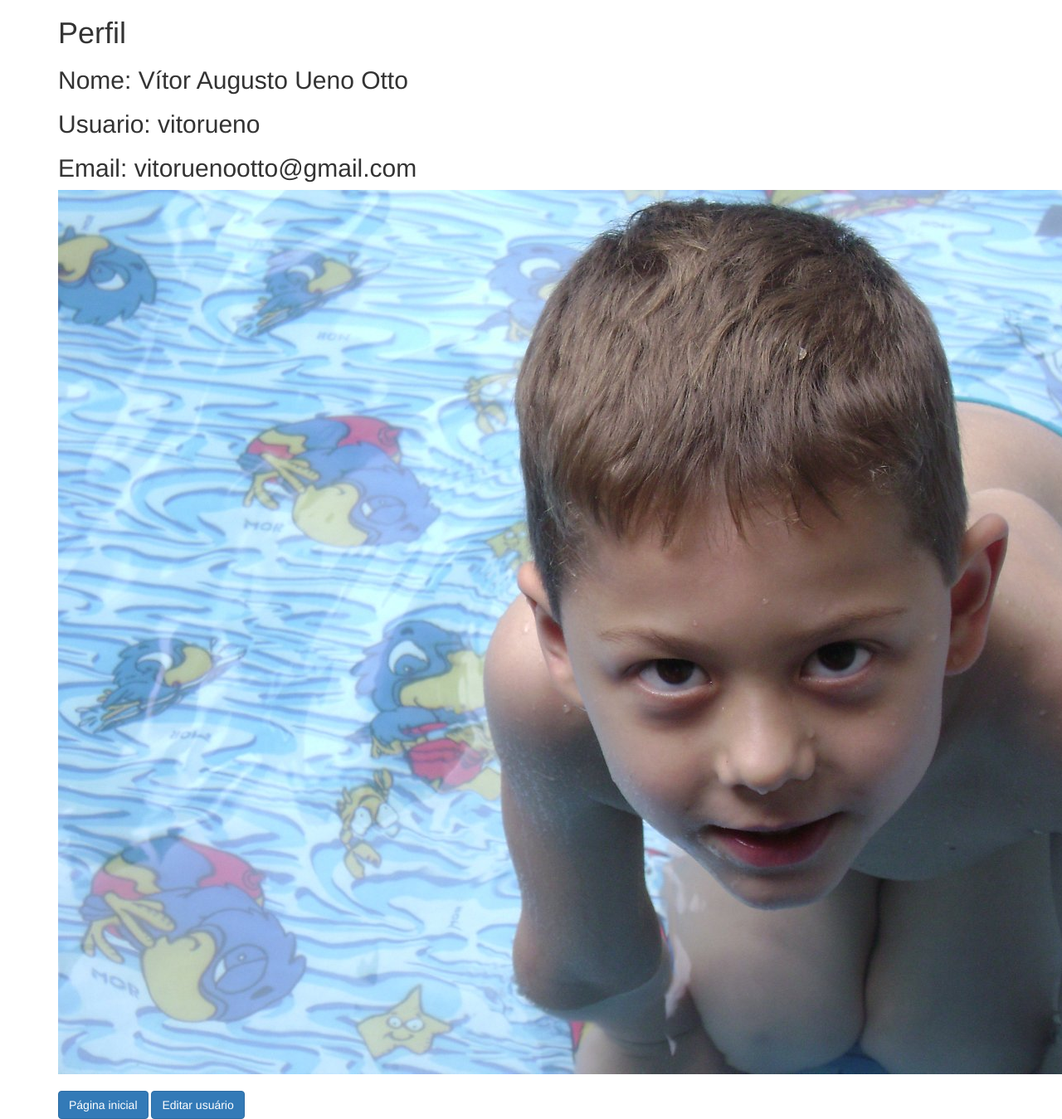
After one commit to vitorueno/get-weather, a Flask app: page /perfil in a window 1280 px wide; the page is wider, and only the part inside the window is pictured. The commit adds this page. Shown: that part at 83% size. Run offline with Flask 2, Linux system fonts and the light colour scheme; a user stored in the database is signed in; some libraries are stand-ins or nearby versions.

Commit message:
adicionado editar usuário

```diff
--- a/app/forms.py
+++ b/app/forms.py
@@ -22,15 +22,23 @@ ERROS = {
 
 class CadastroUsuarioForm(FlaskForm):
     nome_completo = StringField("nome completo", validators=[InputRequired(message=ERROS['requerido'])])
+
     nome_usuario = StringField("nome de usuário", validators=[Length(min=1,max=20,message=ERROS['quant_caracter_usuario']),
         InputRequired(message=ERROS['requerido'])])
+
     senha = PasswordField("Senha", validators=[InputRequired(message=ERROS['requerido']),Length(min=3,max=32,message=ERROS['tamanho_senha'])])
+
     confirmacao_senha = PasswordField("Digite a Senha novamente", validators=[InputRequired(message=ERROS['requerido']),
         Length(min=3,max=32,message=ERROS['tamanho_senha']), EqualTo('senha',message=ERROS['senhas_iguais'])])
+
     email = StringField("email", validators=[Email(message=ERROS['email']),Length(min=10,max=256,message=ERROS['tamanho_email']),
         InputRequired(message=ERROS['requerido']) ])
-    imagem = FileField('Foto de Perfil', validators=[FileRequired(message=['file_required']),FileAllowed(['jpg', 'png'],message=ERROS['arquivo_foto']) ])
+
+    imagem = FileField('Foto de Perfil', validators=[FileRequired(message=['file_required']),
+        FileAllowed(['jpg', 'png'],message=ERROS['arquivo_foto']) ])
+
     cpf = StringField("cpf", validators=[InputRequired(message=ERROS['requerido']),Length(min=11,max=14,message=ERROS['tamanho_cpf'])])
+
     enviar = SubmitField("enviar")
 
 class LoginUsuarioForm(FlaskForm):
@@ -57,3 +65,21 @@ class AvaliacaoSiteForm(FlaskForm):
         NumberRange(min=0,max=10,message=ERROS['range_numeros'])])
     comentario = TextAreaField("Comentário sobre o site")
     avaliar = SubmitField("avaliar site")
+
+class EdicaoUsuarioForm(FlaskForm):
+    nome_completo = StringField("nome completo", validators=[InputRequired(message=ERROS['requerido'])])
+
+    nome_usuario = StringField("nome de usuário", validators=[Length(min=1,max=20,message=ERROS['quant_caracter_usuario']),
+        InputRequired(message=ERROS['requerido'])])
+
+    '''senha = PasswordField("Senha", validators=[InputRequired(message=ERROS['requerido']),Length(min=3,max=32,message=ERROS['tamanho_senha'])])
+
+    confirmacao_senha = PasswordField("Digite a Senha novamente", validators=[InputRequired(message=ERROS['requerido']),
+        Length(min=3,max=32,message=ERROS['tamanho_senha']), EqualTo('senha',message=ERROS['senhas_iguais'])])'''
+
+    email = StringField("email", validators=[Email(message=ERROS['email']),Length(min=10,max=256,message=ERROS['tamanho_email']),
+        InputRequired(message=ERROS['requerido']) ],)
+
+    imagem = FileField('Foto de Perfil', validators=[FileAllowed(['jpg', 'png'],message=ERROS['arquivo_foto']) ])
+
+    editar = SubmitField("Editar Perfil")
--- a/app/routes.py
+++ b/app/routes.py
@@ -11,7 +11,7 @@ from flask_login import current_user, login_user, login_required, logout_user
 from werkzeug import secure_filename
 from app.models import UsuarioModel, CidadeModel, AvaliacaoSiteModel
 from app.forms import (CadastroUsuarioForm,LoginUsuarioForm,CadastroCidadeForm,
-    EdicaoCidadeForm, AvaliacaoSiteForm)
+    EdicaoCidadeForm, AvaliacaoSiteForm,EdicaoUsuarioForm)
 
 
 
@@ -62,6 +62,39 @@ def cadastrar_usuario():
 
     return render_template('cadastro_user.html',form=form_cad_user)
 
+@app.route('/editar_usuario',methods=['get','post'])
+@login_required
+def editar_usuario():
+    form_edit_user = EdicaoUsuarioForm()
+
+    #simplificando nomes
+    usuario = form_edit_user.nome_usuario
+    nome = form_edit_user.nome_completo
+    email = form_edit_user.email
+    imagem = form_edit_user.imagem
+
+    email.render_kw = {"value":current_user.email}
+    nome.render_kw = {"value":current_user.nome_completo}
+    usuario.render_kw = {"value":current_user.nome_usuario}
+
+    if form_edit_user.validate_on_submit():
+        if imagem.data.filename != "":
+            nome_arquivo = secure_filename(imagem.data.filename)
+            arquivo_atual = os.path.split(current_user.caminho_foto)[1]
+            os.remove(os.path.join(app.config['UPLOAD_FOLDER'],arquivo_atual))
+            imagem.data.save(os.path.join(app.config['UPLOAD_FOLDER'],nome_arquivo))
+            current_user.caminho_foto = "img/" + nome_arquivo
+        current_user.nome_completo = nome.data
+        current_user.usuario = usuario.data
+        current_user.email = email.data
+
+        db.session.merge(current_user)
+        db.session.commit()
+
+        return redirect('/home')
+
+    return render_template('editar_usuario.html',form=form_edit_user)
+
 @app.route('/logar_usuario',methods=['get','post'])
 def logar_usuario():
     erro_de_login = None
@@ -98,10 +131,14 @@ def cadastrar_cidade():
                 break
 
         cidade_valida = verificar_cidade(form_cad_city.nome_cidade.data)
+
         if cidade_valida is not None:
             nova_cidade =  CidadeModel(str(id_gerado),form_cad_city.nome_cidade.data,
                 current_user.cpf_usuario,form_cad_city.favorita.data,form_cad_city.notificacao.data,
                 form_cad_city.descricao_cidade.data)
+
+            current_user.lista_cidades.append(nova_cidade)
+            db.session.merge(current_user)
             db.session.add(nova_cidade)
             db.session.commit()
             return redirect('/home')
@@ -114,7 +151,7 @@ def cadastrar_cidade():
 @app.route('/lista_cidades',methods=['get','post'])
 @login_required
 def listar_cidades():
-    cidades = CidadeModel.query.filter_by(cpf_usuario=current_user.cpf_usuario).all()
+    cidades = current_user.lista_cidades
     return render_template('lista_city.html',cidades=cidades)
 
 @app.route('/deletar_cidade/<string:id>',methods=['get','post'])
@@ -132,9 +169,19 @@ def editar_cidade(id):
     cidade = CidadeModel.query.get_or_404(id)
     form_edicao_city = EdicaoCidadeForm()
     if form_edicao_city.validate_on_submit():
-        cidade.descricao = form_edicao_city.descricao_cidade.data
-        cidade.favorito = form_edicao_city.favorita.data
-        cidade.notificavel = form_edicao_city.notificacao.data
+
+        #condições
+        descr_diferente = form_edicao_city.descricao_cidade.data != cidade.descricao
+        fav_diferente = form_edicao_city.favorita != cidade.favorito
+        notific_diferente = form_edicao_city.notificacao.data != cidade.notificavel
+        if cidade.descricao is not None and descr_diferente:
+            cidade.descricao = form_edicao_city.descricao_cidade.data
+        if cidade.favorito is not None and fav_diferente:
+            cidade.favorito = form_edicao_city.favorita.data
+        if cidade.notificavel is not None and notific_diferente:
+            cidade.notificavel = form_edicao_city.notificacao.data
+
+        db.session.merge(cidade)
         db.session.commit()
         return redirect('/lista_cidades')
     return render_template('editar_city.html',form=form_edicao_city,cidade=cidade)
@@ -188,6 +235,15 @@ def mostrar_avaliacao_site():
 @login_manager.user_loader
 def load_user(cpf_usuario):
     return UsuarioModel.query.filter_by(cpf_usuario=cpf_usuario).first()
+
+
+@app.route('/perfil',methods=['get','post'])
+@login_required
+def carregar_perfil():
+    return render_template('perfil.html',foto=current_user.caminho_foto)
+
+
+
 
 def verificar_cidade(nome_cidade:str):
     try:
--- a/app/templates/avaliacao.html
+++ b/app/templates/avaliacao.html
@@ -1,4 +1,5 @@
 {%from "form_helpers.html" import render_field %}
+{% extends "bootstrap/base.html" %}
 
 <!DOCTYPE html>
 <html lang="pt-br">
@@ -6,11 +7,16 @@
     <meta charset="UTF-8">
     <title>avaliacao teste</title>
 </head>
+<body>
+    {% block content %}
+
+
     <form action="/avaliacao_form" method="post">
     {{form.csrf_token}}
     {{render_field(form.nota)}}
     {{render_field(form.comentario)}}
     {{form.avaliar(class="btn btn-primary btn-lg")}}
     </form>
+    {% endblock content %}
 </body>
 </html>
--- a/app/templates/cadastro_city.html
+++ b/app/templates/cadastro_city.html
@@ -1,4 +1,5 @@
 {%from "form_helpers.html" import render_field %}
+{% extends "bootstrap/base.html" %}
 
 <!DOCTYPE html>
 <html lang="pt-br">
@@ -7,6 +8,9 @@
     <title>test cadastro cidade</title>
 </head>
 <body>
+    {% block content %}
+
+
     <form action="cadastrar_cidade" method="POST">
         {{form.csrf_token}}
         {{ render_field(form.nome_cidade) }}
@@ -15,5 +19,6 @@
         {{ render_field(form.notificacao) }}
         {{ form.enviar }}
     </form>
+    {% endblock content %}
 </body>
 </html>
--- a/app/templates/cadastro_user.html
+++ b/app/templates/cadastro_user.html
@@ -1,4 +1,5 @@
 {%from "form_helpers.html" import render_field %}
+{% extends "bootstrap/base.html" %}
 
 <!DOCTYPE html>
 <html lang="pt-br">
@@ -6,6 +7,10 @@
     <meta charset="UTF-8">
     <title>cadastro teste</title>
 </head>
+<body>
+    {% block content %}
+
+
     <form action="/cadastrar_usuario" method="post" enctype="multipart/form-data">
     {{form.csrf_token}}
     {{render_field(form.nome_completo)}}
@@ -17,5 +22,6 @@
     {{render_field(form.imagem)}}
     {{form.enviar(class="btn btn-primary btn-lg")}}
     </form>
+    {% endblock content %}
 </body>
 </html>
--- a/app/templates/editar_city.html
+++ b/app/templates/editar_city.html
@@ -1,4 +1,5 @@
 {%from "form_helpers.html" import render_field %}
+{% extends "bootstrap/base.html" %}
 
 <!DOCTYPE html>
 <html lang="pt-br">
@@ -7,6 +8,9 @@
     <title>test editar cidade</title>
 </head>
 <body>
+   {% block content %}
+
+
     <h1>{{cidade.nome_cidade}}</h1>
     <form action="/editar_cidade/{{ cidade.id }}" method="POST">
         {{form.csrf_token}}
@@ -14,6 +18,8 @@
         {{ render_field(form.favorita) }}
         {{ render_field(form.notificacao) }}
         {{ form.editar }}
+
     </form>
+    {% endblock content %}
 </body>
 </html>
--- a/app/templates/login_user.html
+++ b/app/templates/login_user.html
@@ -1,4 +1,5 @@
 {%from "form_helpers.html" import render_field %}
+{% extends "bootstrap/base.html" %}
 
 <!DOCTYPE html>
 <html lang="pt-br">
@@ -7,6 +8,9 @@
     <title>Test login</title>
 </head>
 <body>
+    {% block content %}
+
+
     <form action="logar_usuario" method="POST">
         {% if erro_login %}
             <ul><li>{{erro_login}}</li></ul>
@@ -17,5 +21,6 @@
         {{render_field(form.senha)}}
         {{ form.logar }}
     </form>
+    {% endblock content %}
 </body>
 </html>
--- /dev/null
+++ b/app/templates/perfil.html
@@ -0,0 +1,26 @@
+{% extends "bootstrap/base.html" %}
+<!DOCTYPE html>
+<html lang="pt-br">
+<head>
+    <meta charset="UTF-8">
+    <title>Perfil</title>
+</head>
+<body>
+    {% block content %}
+    <div class="container">
+
+    <h1>Perfil</h1>
+    <h2>Nome: {{current_user.nome_completo}}</h2>
+    <h2>Usuario: {{current_user.nome_usuario}}</h2>
+    <h2>Email: {{current_user.email}}</h2>
+
+    <img src="static/{{foto}}" class="img img-fluid">
+
+    <br>
+    <br>
+    <a class="btn btn-primary" href="{{ url_for('carregar_index') }}">Página inicial</a>
+    <a class="btn btn-primary" href="{{ url_for('editar_usuario') }}">Editar usuário</a>
+    {% endblock content %}
+    </div>
+</body>
+</html>
--- a/dropar_db.py
+++ /dev/null
@@ -1,5 +0,0 @@
-from app import db
-
-
-if __name__ == "__main__":
-    db.drop_all()
--- a/requirements.txt
+++ b/requirements.txt
@@ -6,4 +6,4 @@
 pyowm
 uuid
 tzlocal
-pytz
+flask_uploads
```
Also changed, not shown: app/config.py (+18 -1 lines), app/models.py (+0 -10 lines), app/templates/editar_usuario.html (added, +25 -0 lines), app/templates/nota_site.html (+7 -0 lines), app/templates/test.html (+8 -1 lines), inicializar_env.py (+13 -4 lines), app/clima.db, app/static/img/Diversas_047.jpg (added), app/static/img/IFC_Campus_Blumenau.png (deleted).
